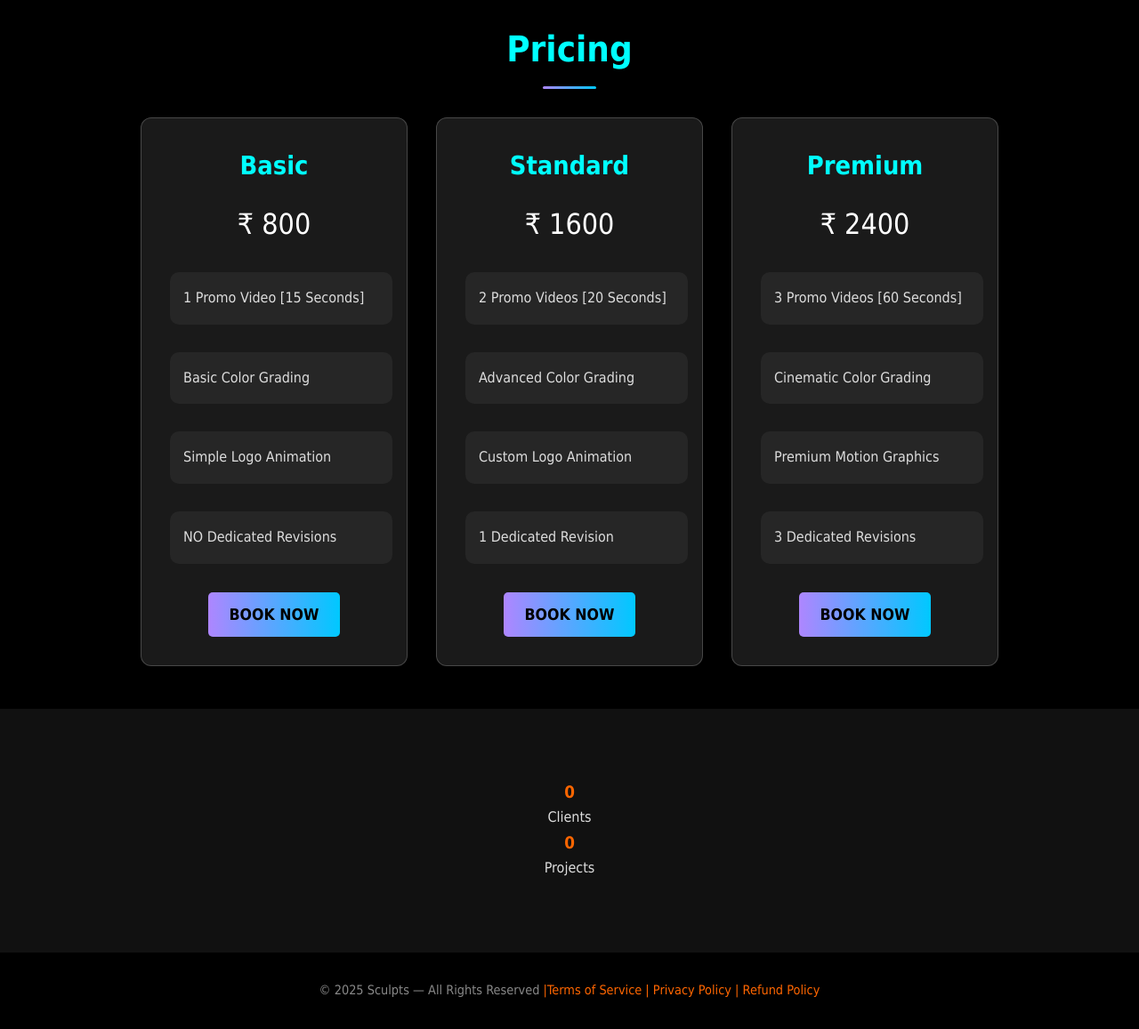
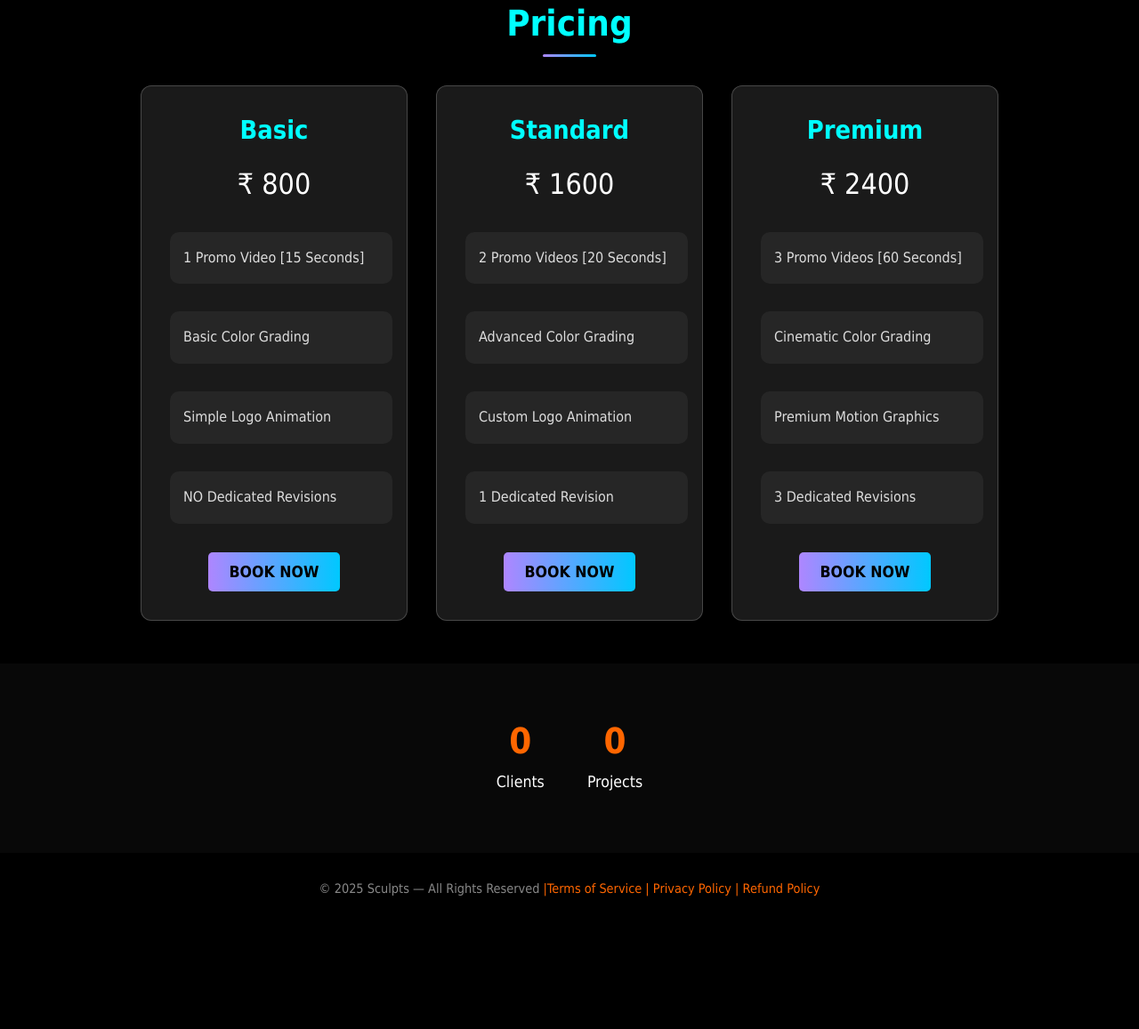
Before and after one commit to KMmotors/EDITING-AGENCY, a plain HTML site: page index.html in a window 1280 px wide. Shown: the part 1505-2662 px from the top of the page at 89% size. After the commit the page ends 2544 px from the top, so only its background shows below. Drawn offline with Linux system fonts and the light colour scheme.

Commit message:
Update style.css

```diff
--- a/style.css
+++ b/style.css
@@ -5,15 +5,10 @@
   margin: 0;
   padding: 0;
   box-sizing: border-box;
+
 }
 
-body {
-  font-family: 'Poppins', 'Segoe UI', Arial, sans-serif;
-  color: #fff;
-  background-color: #000;
-  line-height: 1.5;
-  scroll-behavior: smooth;
-}
+
 
 /* Smooth fade-in animation */
 @keyframes fadeInUp {
@@ -452,3 +447,75 @@ box-shadow: 0 0 10px #fff,
     opacity: 1;
   }
 }
+.pricing-cards {
+  display: flex;
+  flex-wrap: wrap;
+  justify-content: center; /* ensures equal center alignment */
+  gap: 2rem; /* space between cards */
+}
+
+.card {
+  flex: 1 1 300px; /* automatically size but not less than 300px */
+  max-width: 300px; /* consistent width */
+}
+.card {
+  position: relative; /* Needed for absolute SVG inside */
+  overflow: hidden;
+}
+
+.card-border {
+  position: absolute;
+  top: 0;
+  left: 0;
+  width: 100%;
+  height: 100%;
+  stroke-dasharray: 1200; /* total path length of rect */
+  stroke-dashoffset: 1200;
+  animation: draw 4s linear infinite;
+  pointer-events: none; /* don’t block clicks */
+}
+
+@keyframes draw {
+  0% {
+    stroke-dashoffset: 1200;
+  }
+  50% {
+    stroke-dashoffset: 0;
+  }
+  100% {
+    stroke-dashoffset: -1200;
+  }
+}
+
+/* Stats Section */
+.stats {
+  padding: 4rem 2rem;
+  background-color: #080808;
+  color: #0ff;
+  text-align: center;
+}
+
+.stats-container {
+  display: flex;
+  justify-content: center;
+  gap: 3rem;
+  flex-wrap: wrap;
+}
+
+.stat h3 {
+  font-size: 2.5rem;
+  margin-bottom: 0.5rem;
+  color: #ff6600;
+}
+
+.stat p {
+  font-size: 1.1rem;
+  color: #fff;
+}
+
+@media (max-width: 768px) {
+  .stats-container {
+    flex-direction: column;
+    gap: 2rem;
+  }
+}
```
